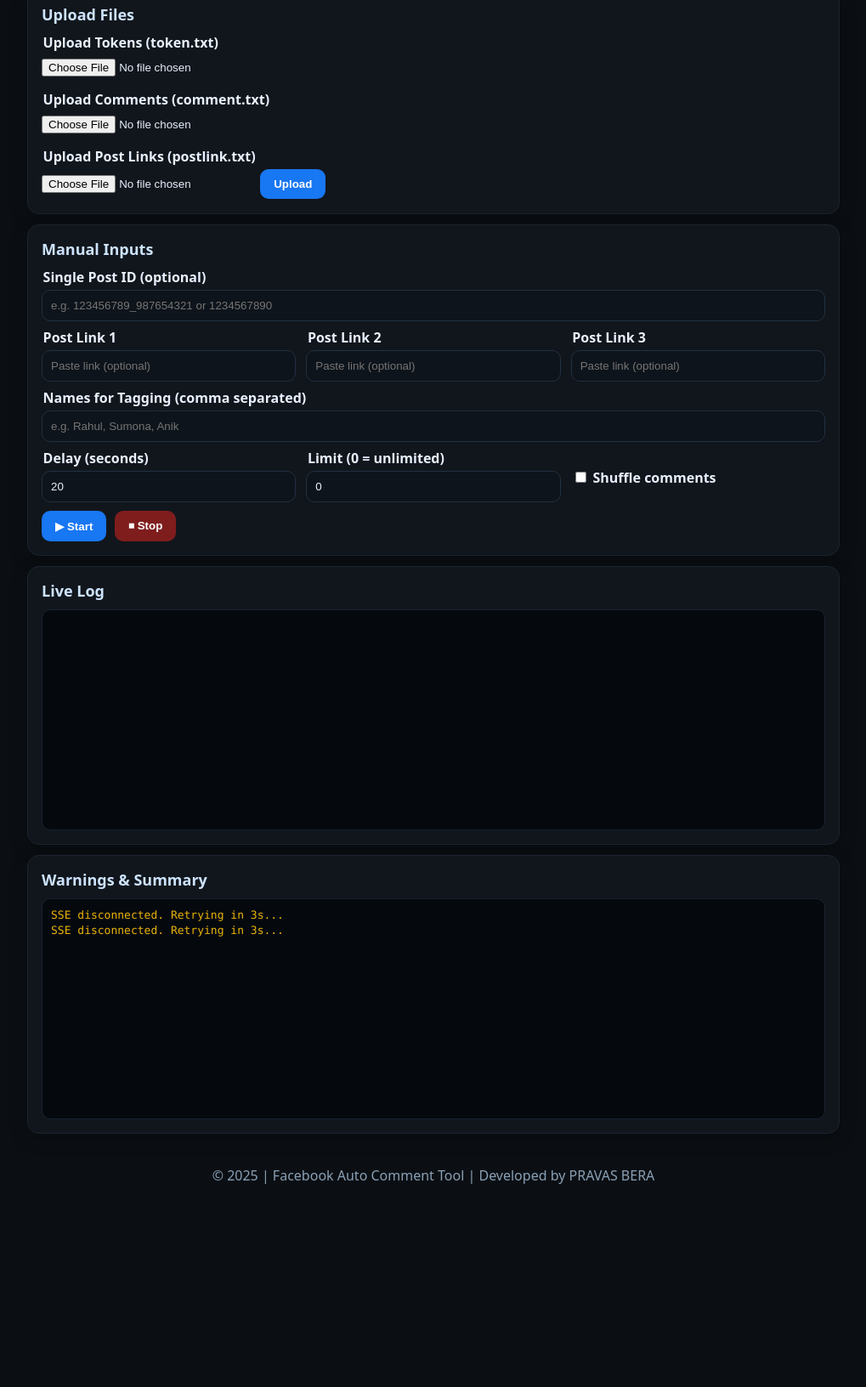
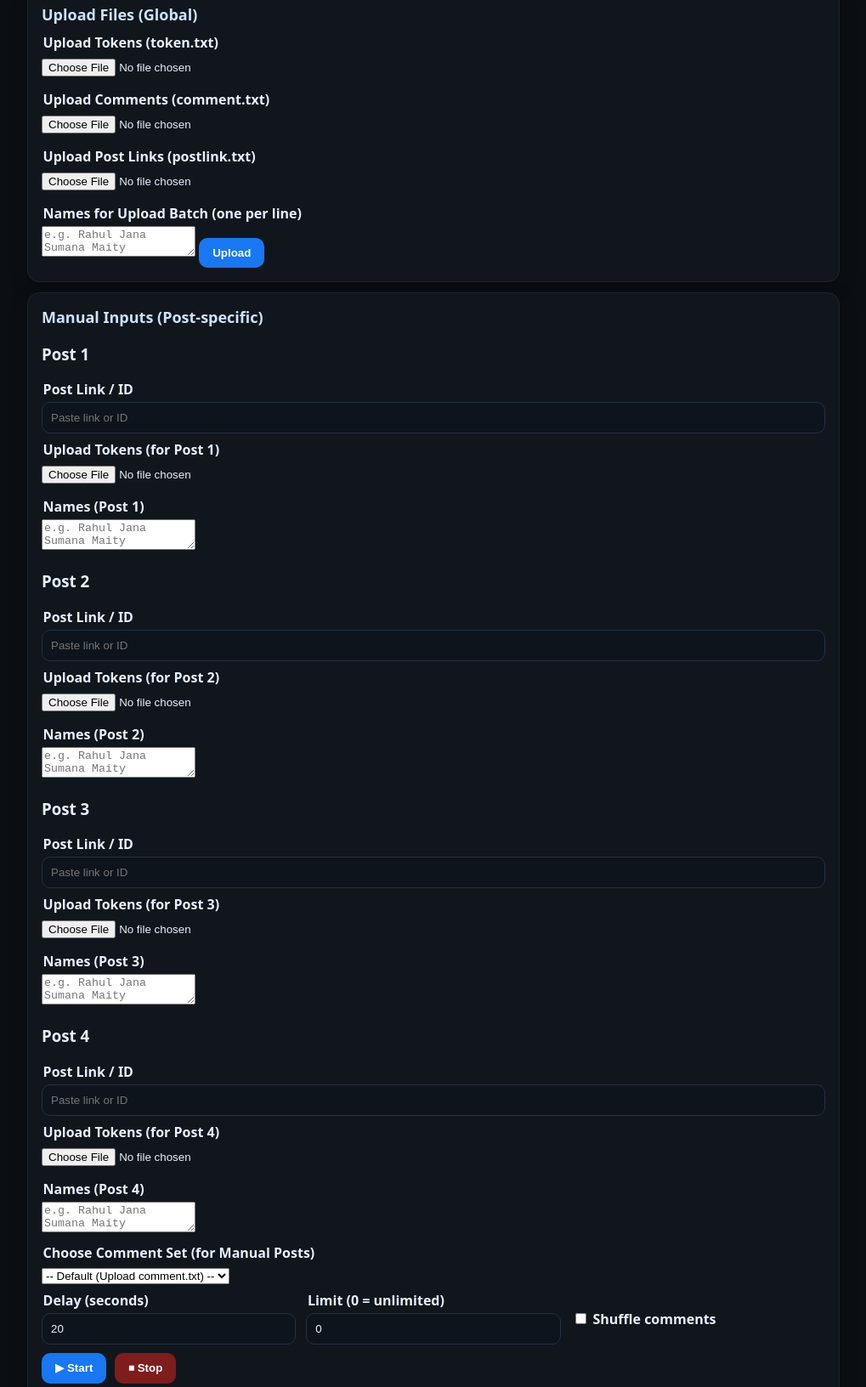
Before and after one commit to PravasBera/Auto-Comment-Tool, a website: page views/index.html in a window 1280 px wide. Shown: the part 305-1937 px from the top of the page at 85% size, without its empty margins (130-1149 px from the left). Before the commit the page ends 1721 px from the top, so only its background shows below. Drawn offline with Linux system fonts and the light colour scheme; no server answers.

Commit message:
Update index.html

```diff
--- a/views/index.html
+++ b/views/index.html
@@ -11,8 +11,8 @@
     <h1>⚡ Facebook Auto Comment Tool ⚡</h1>
     <p>
       👤 Author: <b>PRAVAS BERA</b> &nbsp;|&nbsp;
-      🌀 Version: <b>2.0</b> &nbsp;|&nbsp;
-      🌍 Country: <b>INDIA</b>
+      🌍 Version: <b>2.0</b> &nbsp;|&nbsp;
+      🇮🇳 Country: <b>INDIA</b>
     </p>
     <p class="team">🔥 INDIAN DANGER OF BULLET TEAM 🔥</p>
   </header>
@@ -26,8 +26,9 @@
       <p>📋 Copy this UserID and send it to Admin for approval.</p>
     </section>
 
+    <!-- ✅ Upload Section (Global batch) -->
     <section class="card">
-      <h2>Upload Files</h2>
+      <h2>Upload Files (Global)</h2>
       <form id="uploadForm" enctype="multipart/form-data">
         <label>Upload Tokens (token.txt)</label>
         <input type="file" name="tokens" accept=".txt" required />
@@ -38,34 +39,82 @@
         <label>Upload Post Links (postlink.txt)</label>
         <input type="file" name="postlinks" accept=".txt" />
 
+        <label>Names for Upload Batch (one per line)</label>
+        <textarea name="uploadNames" placeholder="e.g. Rahul Jana&#10;Sumana Maity"></textarea>
+
         <button type="submit">Upload</button>
       </form>
     </section>
 
+    <!-- ✅ Manual Inputs Section -->
     <section class="card">
-      <h2>Manual Inputs</h2>
+      <h2>Manual Inputs (Post-specific)</h2>
       <form id="startForm">
-        <label>Single Post ID (optional)</label>
-        <input name="postId" type="text" placeholder="e.g. 123456789_987654321 or 1234567890" />
 
-        <div class="grid-3">
-          <div>
-            <label>Post Link 1</label>
-            <input name="link1" type="text" placeholder="Paste link (optional)" />
+        <!-- Post 1–4 -->
+        <div class="grid-2">
+          <div class="manual-block">
+            <h3>Post 1</h3>
+            <label>Post Link / ID</label>
+            <input name="link1" type="text" placeholder="Paste link or ID" />
+
+            <label>Upload Tokens (for Post 1)</label>
+            <input type="file" name="token1" accept=".txt" />
+
+            <label>Names (Post 1)</label>
+            <textarea name="names1" placeholder="e.g. Rahul Jana&#10;Sumana Maity"></textarea>
           </div>
-          <div>
-            <label>Post Link 2</label>
-            <input name="link2" type="text" placeholder="Paste link (optional)" />
-          </div>
-          <div>
-            <label>Post Link 3</label>
-            <input name="link3" type="text" placeholder="Paste link (optional)" />
+
+          <div class="manual-block">
+            <h3>Post 2</h3>
+            <label>Post Link / ID</label>
+            <input name="link2" type="text" placeholder="Paste link or ID" />
+
+            <label>Upload Tokens (for Post 2)</label>
+            <input type="file" name="token2" accept=".txt" />
+
+            <label>Names (Post 2)</label>
+            <textarea name="names2" placeholder="e.g. Rahul Jana&#10;Sumana Maity"></textarea>
           </div>
         </div>
 
-        <label>Names for Tagging (comma separated)</label>
-    <input name="tagNames" type="text" placeholder="e.g. Rahul, Sumona, Anik" />
+        <div class="grid-2">
+          <div class="manual-block">
+            <h3>Post 3</h3>
+            <label>Post Link / ID</label>
+            <input name="link3" type="text" placeholder="Paste link or ID" />
 
+            <label>Upload Tokens (for Post 3)</label>
+            <input type="file" name="token3" accept=".txt" />
+
+            <label>Names (Post 3)</label>
+            <textarea name="names3" placeholder="e.g. Rahul Jana&#10;Sumana Maity"></textarea>
+          </div>
+
+          <div class="manual-block">
+            <h3>Post 4</h3>
+            <label>Post Link / ID</label>
+            <input name="link4" type="text" placeholder="Paste link or ID" />
+
+            <label>Upload Tokens (for Post 4)</label>
+            <input type="file" name="token4" accept=".txt" />
+
+            <label>Names (Post 4)</label>
+            <textarea name="names4" placeholder="e.g. Rahul Jana&#10;Sumana Maity"></textarea>
+          </div>
+        </div>
+
+        <!-- ✅ Comment Set Dropdown -->
+        <label>Choose Comment Set (for Manual Posts)</label>
+        <select name="commentSet">
+          <option value="">-- Default (Upload comment.txt) --</option>
+          <option value="comment1">Bengali</option>
+          <option value="comment2">Benglish</option>
+          <option value="comment3">Hinglish</option>
+          <option value="comment4">Mix</option>
+        </select>
+
+        <!-- ✅ Controls -->
         <div class="grid-3">
           <div>
             <label>Delay (seconds)</label>
@@ -87,6 +136,7 @@
       </form>
     </section>
 
+    <!-- ✅ Logs -->
     <section class="card">
       <h2>Live Log</h2>
       <div id="logBox" class="logs"></div>
```
